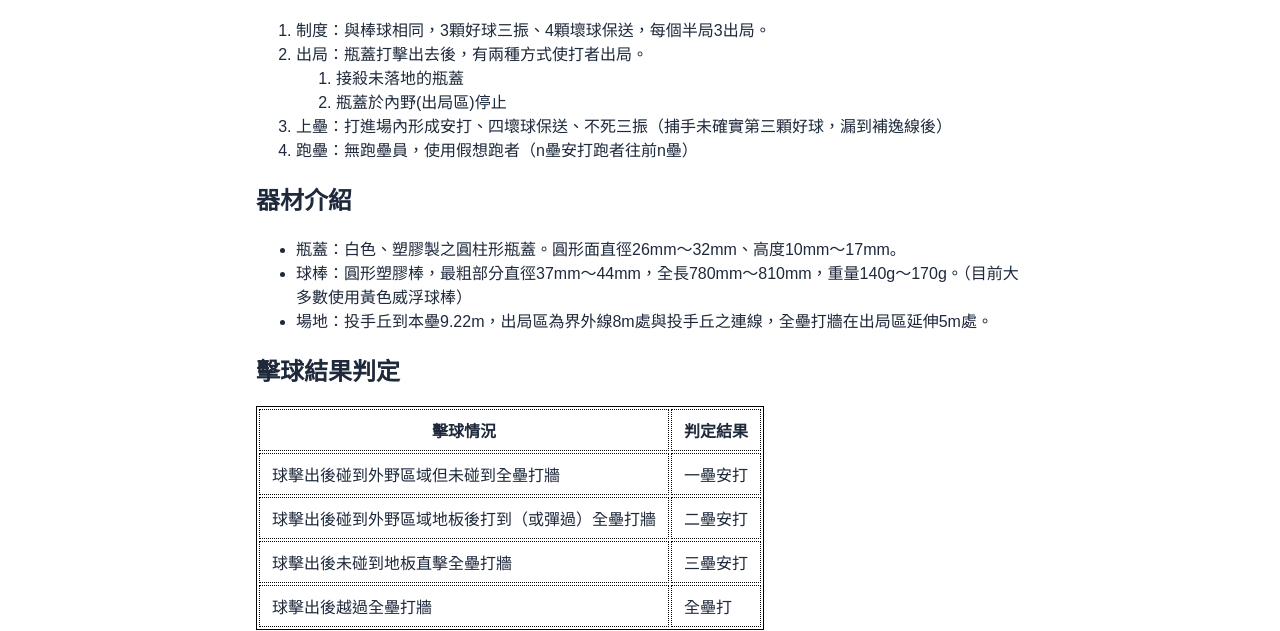
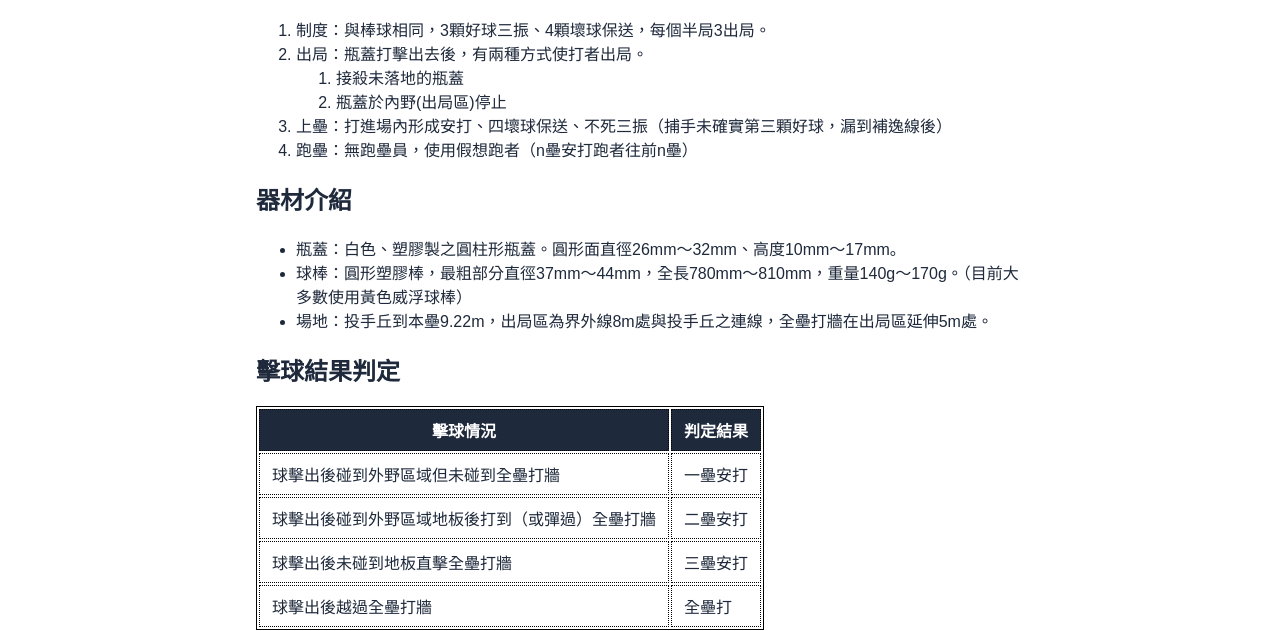
Before and after one commit to Good9tTo9t/webclass-midterm, a plain HTML site: page rules.html in a window 1280 px wide. Shown: the part 181-812 px from the top of the page. Drawn offline with Linux system fonts and the light colour scheme.

Commit message:
favicon fix, still writing the readme

```diff
--- a/css/style.css
+++ b/css/style.css
@@ -189,6 +189,11 @@ th, td {
   padding: 8px 12px;
 }
 
+thead {
+    background-color: #1e293b;
+    color: #ffffff;
+}
+
 button {
     background-color: #1e293b;
     color: #ffffff;
--- a/rules.html
+++ b/rules.html
@@ -5,7 +5,7 @@
   <meta name="viewport" content="width=device-width, initial-scale=1.0">
   <title>規則教學 | 北科大瓶蓋棒球社</title>
   <link rel="stylesheet" href="css/style.css">
-  <link rel="icon" type="image/png" href="/favicon.png">
+  <link rel="icon" type="image/png" href="favicon.png">
 </head>
 <body>
 
```
Also changed, not shown: about.html (+1 -1 lines), index.html (+1 -1 lines), join.html (+1 -1 lines), schedule.html (+1 -1 lines), screenshots/html-table.png, screenshots/rules.png, screenshots/schedule.png, 1 other file.
